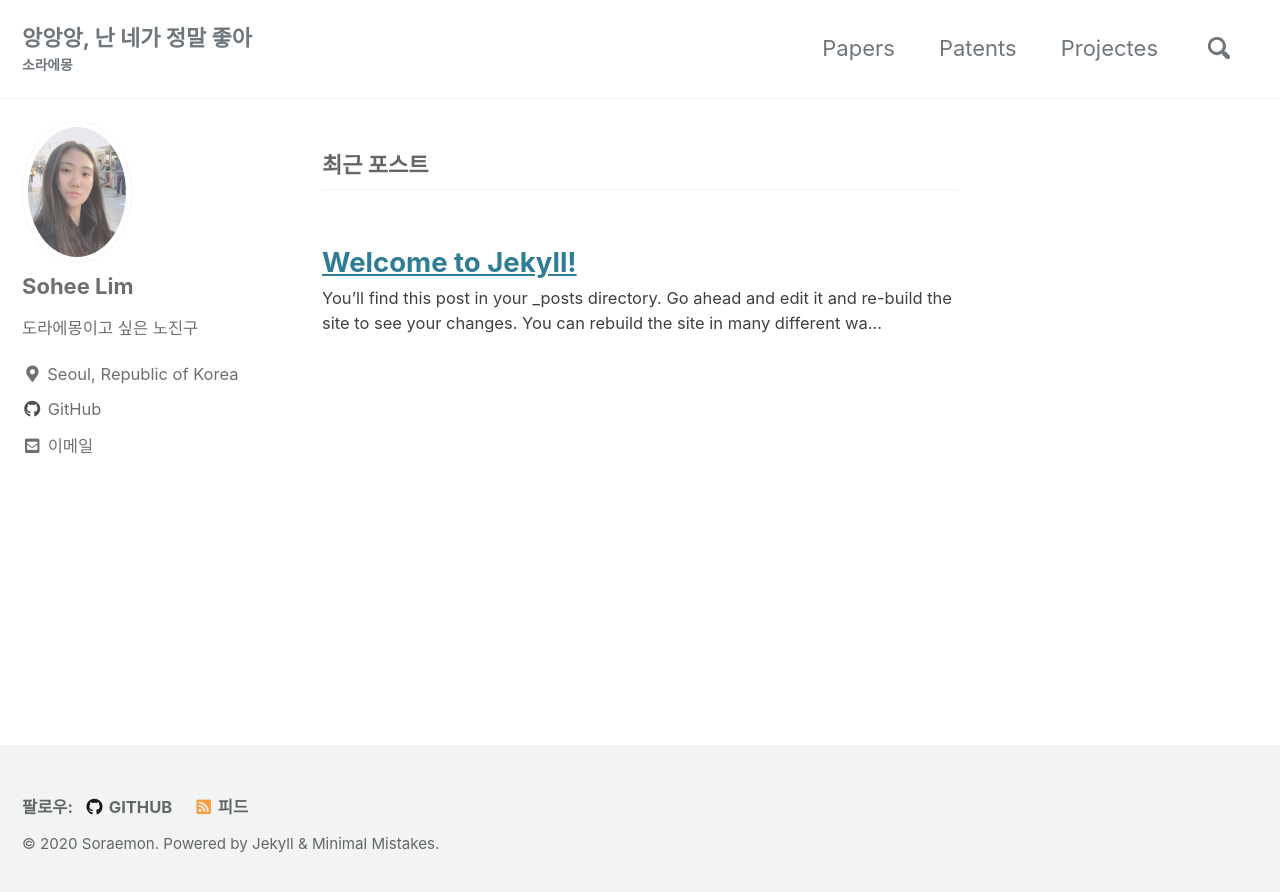
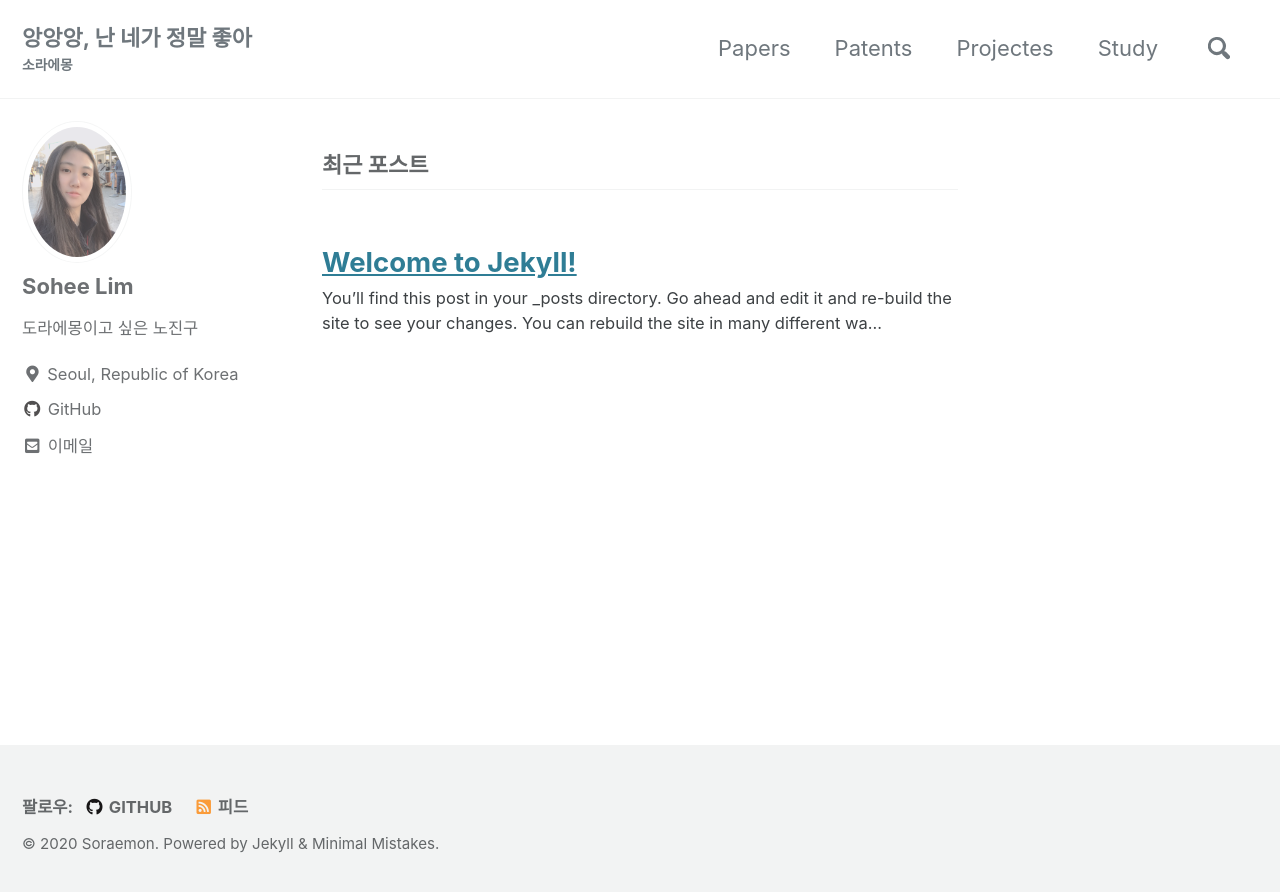
Before and after one commit to sohee-zoe/sohee-zoe.github.io, a Jekyll site: the page built from index.html, in a window 1280 px wide. Shown: the top 892 px of the page. Built offline with Jekyll 4.4.1, drawn with Linux system fonts in a browser that asks for light colours; cached includes are drawn as plain includes; the list of posts is cut into pages by our own code.

Commit message:
Update navigation.yml

```diff
--- a/_data/navigation.yml
+++ b/_data/navigation.yml
@@ -7,6 +7,10 @@ main:
     url: /categories/patents/
   - title: "Projectes"
     url: /categories/projects/
+
+  - title: "Study"
+    url: /categories/study/
+
 #   - title: "Posts"
 #     url: /posts/
 
```
